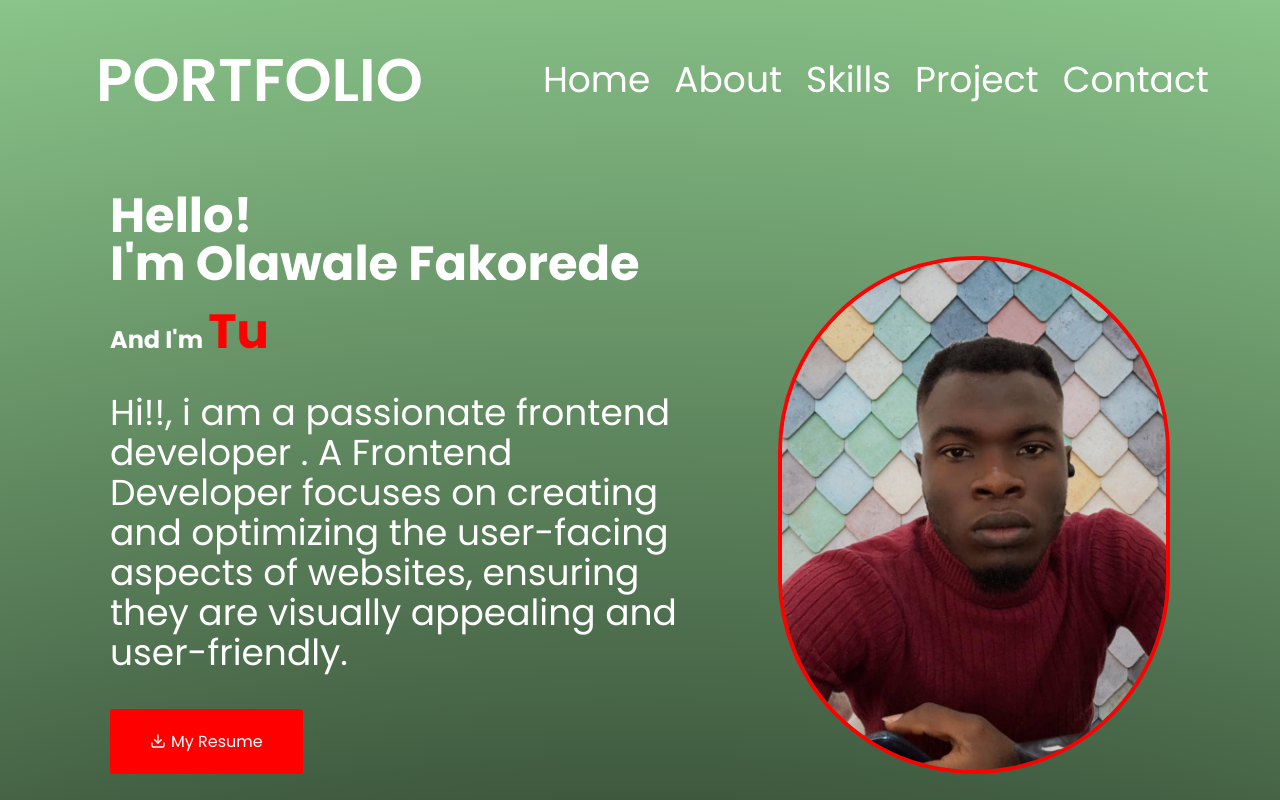
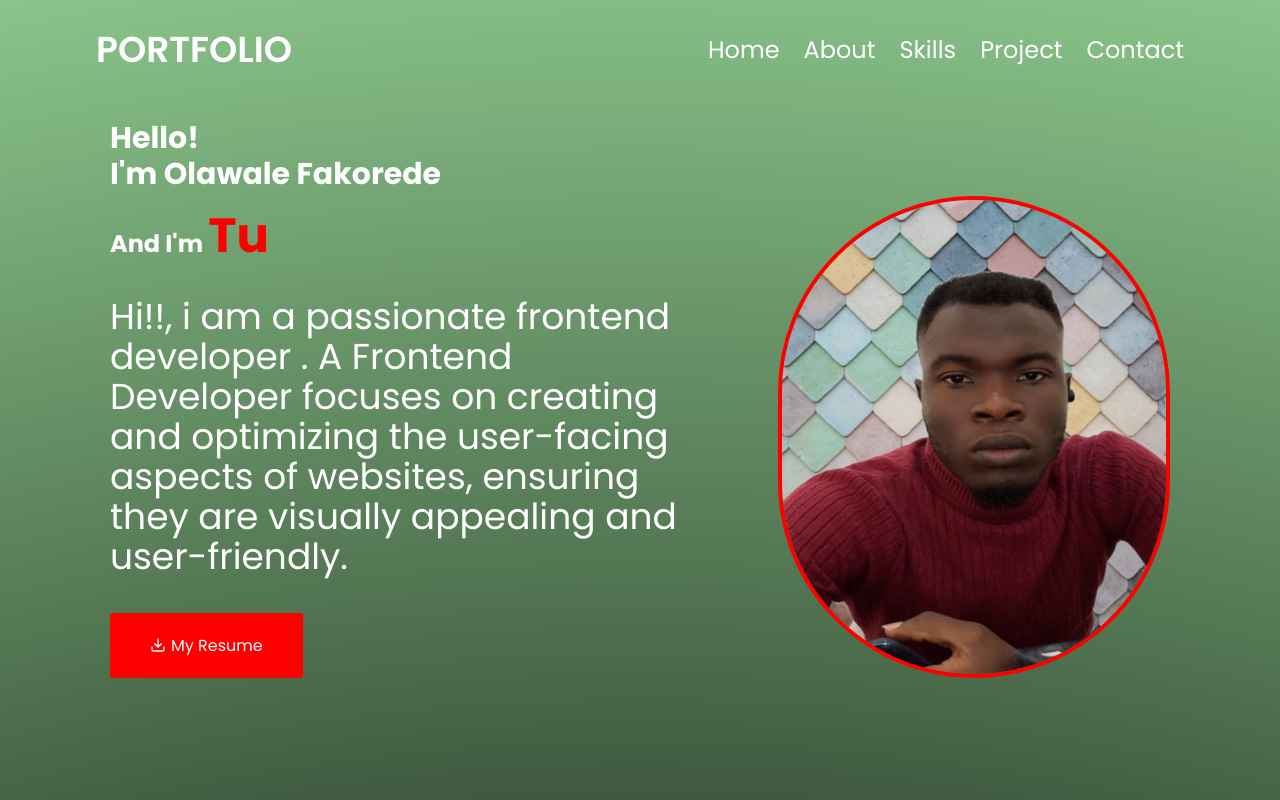
Before and after one commit to Olawale-Fakorede/Portfolio_Latest, a React (Vite) app: page / in a window 1280 px wide. Shown: the top 800 px of the page. Built offline with nearby package versions, Linux system fonts and the light colour scheme.

Commit message:
text size editing

```diff
--- a/src/Component/Hero/Hero.jsx
+++ b/src/Component/Hero/Hero.jsx
@@ -31,7 +31,7 @@ export function Hero() {
 
         <Main>
           <About data-aos="fade-right">
-            <h1 className=" text-5xl mb-0 ">
+            <h1 className=" text-3xl mb-0 ">
               Hello!
               <br/>
               I'm <span>Olawale Fakorede</span>
--- a/src/Component/Navbar/Navbar.jsx
+++ b/src/Component/Navbar/Navbar.jsx
@@ -11,7 +11,7 @@ function Navbar() {
     <>
       <header>
         <Nav className=" ">
-          <Name className=" text-2xl md:text-4xl lg:text-6xl font-semibold ">PORTFOLIO</Name>
+          <Name className=" text-2xl md:text-3xl lg:text-4xl font-semibold ">PORTFOLIO</Name>
           <Navitems>
             <Link
               to="home"
@@ -22,7 +22,7 @@ function Navbar() {
               duration={500}
             >
               <GoHomeFill className="hidden " />
-              <li className="list-none  cursor-pointer flex items-center gap-1 text-xl md:text-3xl lg:text-4xl ">
+              <li className="list-none  cursor-pointer flex items-center gap-1 text-lg md:text-xl lg:text-2xl ">
                 Home
               </li>
             </Link>
@@ -35,7 +35,7 @@ function Navbar() {
               duration={500}
             >
               <FaUser className="hidden" />{" "}
-              <li className="list-none  cursor-pointer text-xl md:text-3xl lg:text-4xl"> About</li>
+              <li className="list-none  cursor-pointer text-lg md:text-xl lg:text-2xl"> About</li>
             </Link>
             <Link
               to="skill"
@@ -46,7 +46,7 @@ function Navbar() {
               duration={500}
             >
               <GiArcher className="hidden" />
-              <li className="list-none  cursor-pointer text-xl md:text-3xl lg:text-4xl">Skills</li>
+              <li className="list-none  cursor-pointer text-lg md:text-xl lg:text-2xl">Skills</li>
             </Link>
             <Link
               to="project"
@@ -57,7 +57,7 @@ function Navbar() {
               duration={500}
             >
               <FaFilePowerpoint className="hidden" />
-              <li className="list-none  cursor-pointer text-xl md:text-3xl lg:text-4xl">Project</li>
+              <li className="list-none  cursor-pointer text-lg md:text-xl lg:text-2xl">Project</li>
             </Link>
             <Link
               to="contact"
@@ -68,7 +68,7 @@ function Navbar() {
               duration={500}
             >
               <MdContactPhone className="hidden" />
-              <li className="list-none  cursor-pointer text-xl md:text-3xl lg:text-4xl"> Contact</li>
+              <li className="list-none  cursor-pointer text-lg md:text-xl lg:text-2xl"> Contact</li>
             </Link>
           </Navitems>
         </Nav>
```
